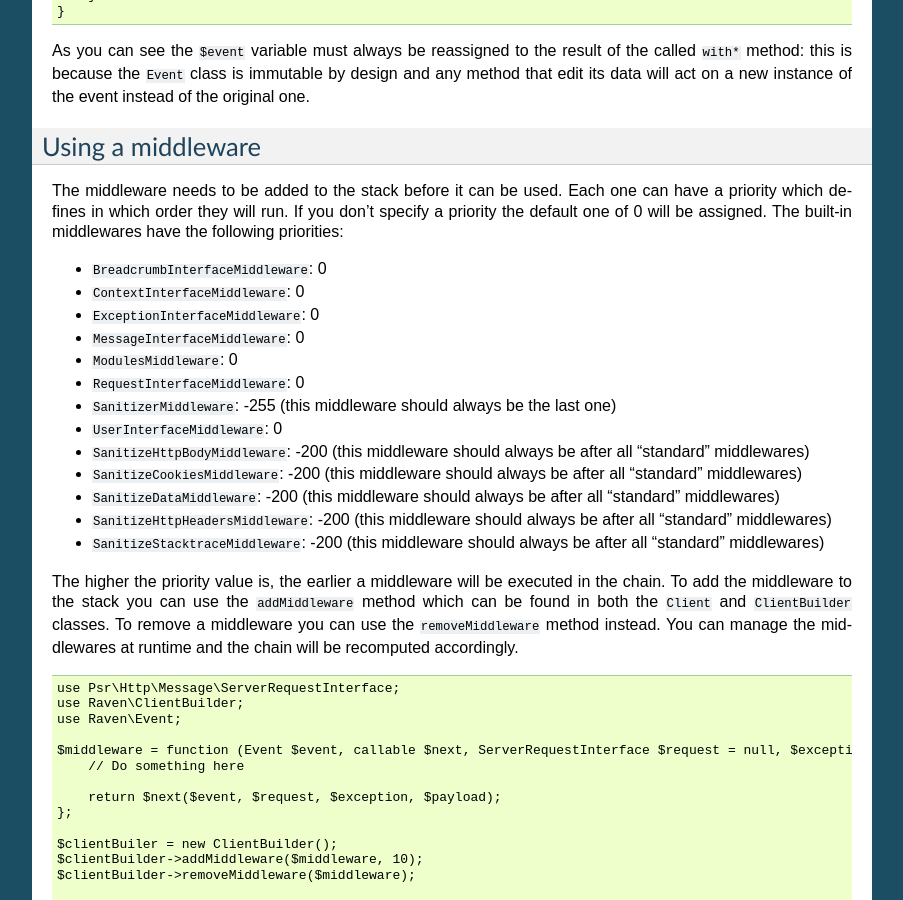
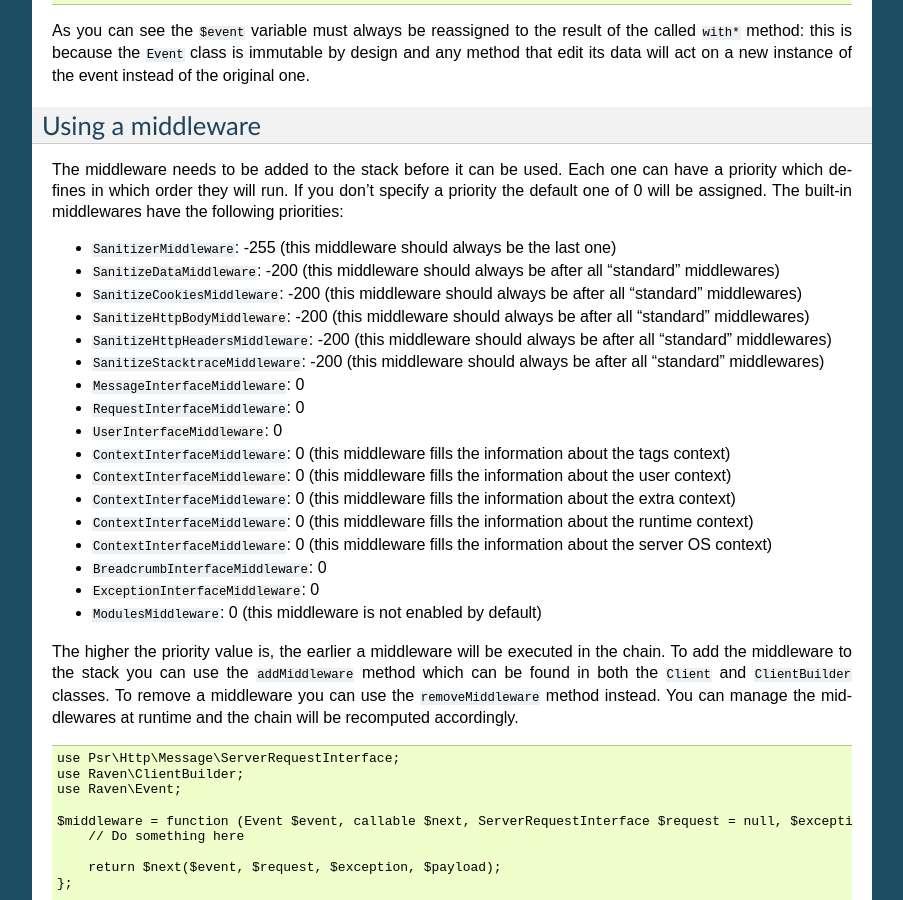
Before and after one commit to getsentry/sentry-php, a Sphinx documentation site: the page built from docs/middleware.rst, in a window 1280 px wide and 900 px high, scrolled down 1223 px. Shown: the whole window, without its empty margins (198-1101 px from the left). Built offline with Sphinx 7.4.7, drawn with Linux system fonts in a browser that asks for light colours; pages that are not in the unit, such as notebooks, are missing from menus; the version number could not be read and is left out; some of the changed text lies outside the part shown.

Commit message:
Fix issues reported by code review

```diff
--- a/docs/middleware.rst
+++ b/docs/middleware.rst
@@ -40,7 +40,8 @@ they reach the Sentry server (not all of them are enabled by default):
 - ``SanitizeHttpHeadersMiddleware``: sanitizes the headers of the request by
   hiding sensitive information.
 - ``SanitizeStacktraceMiddleware``: sanitizes the captured stacktrace by
-  removing the excerpts of source code attached to each frame.
+  removing the excerpts of source code attached to each frame. This middleware
+  is not enabled by default.
 
 Writing a middleware
 ====================
@@ -89,24 +90,33 @@ can have a priority which defines in which order they will run. If you don't
 specify a priority the default one of 0 will be assigned. The built-in middlewares
 have the following priorities:
 
-- ``BreadcrumbInterfaceMiddleware``: 0
-- ``ContextInterfaceMiddleware``: 0
-- ``ExceptionInterfaceMiddleware``: 0
-- ``MessageInterfaceMiddleware``: 0
-- ``ModulesMiddleware``: 0
-- ``RequestInterfaceMiddleware``: 0
 - ``SanitizerMiddleware``: -255 (this middleware should always be the last one)
-- ``UserInterfaceMiddleware``: 0
-- ``SanitizeHttpBodyMiddleware``: -200 (this middleware should always be after
+- ``SanitizeDataMiddleware``: -200 (this middleware should always be after
   all "standard" middlewares)
 - ``SanitizeCookiesMiddleware``: -200 (this middleware should always be after
   all "standard" middlewares)
-- ``SanitizeDataMiddleware``: -200 (this middleware should always be after
+- ``SanitizeHttpBodyMiddleware``: -200 (this middleware should always be after
   all "standard" middlewares)
 - ``SanitizeHttpHeadersMiddleware``: -200 (this middleware should always be after
   all "standard" middlewares)
 - ``SanitizeStacktraceMiddleware``: -200 (this middleware should always be after
   all "standard" middlewares)
+- ``MessageInterfaceMiddleware``: 0
+- ``RequestInterfaceMiddleware``: 0
+- ``UserInterfaceMiddleware``: 0
+- ``ContextInterfaceMiddleware``: 0 (this middleware fills the information about
+  the tags context)
+- ``ContextInterfaceMiddleware``: 0 (this middleware fills the information about
+  the user context)
+- ``ContextInterfaceMiddleware``: 0 (this middleware fills the information about
+  the extra context)
+- ``ContextInterfaceMiddleware``: 0 (this middleware fills the information about
+  the runtime context)
+- ``ContextInterfaceMiddleware``: 0 (this middleware fills the information about
+  the server OS context)
+- ``BreadcrumbInterfaceMiddleware``: 0
+- ``ExceptionInterfaceMiddleware``: 0
+- ``ModulesMiddleware``: 0 (this middleware is not enabled by default)
 
 The higher the priority value is, the earlier a middleware will be executed in
 the chain. To add the middleware to the stack you can use the ``addMiddleware``
```
Also changed, not shown: other parts of docs/middleware.rst (+1 -1 lines).
